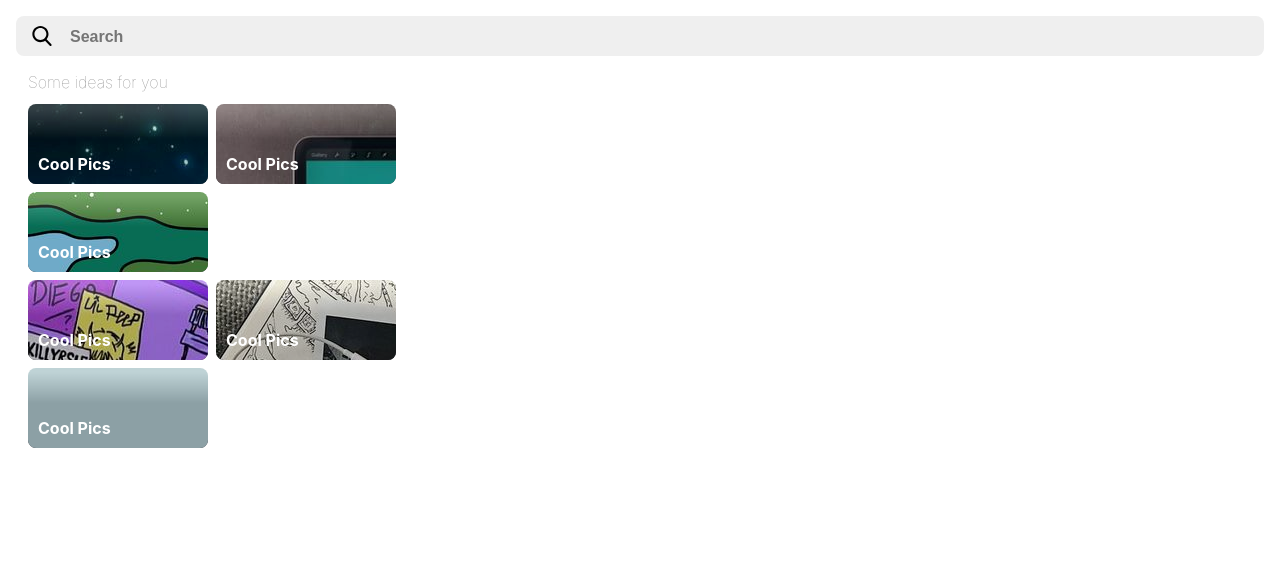
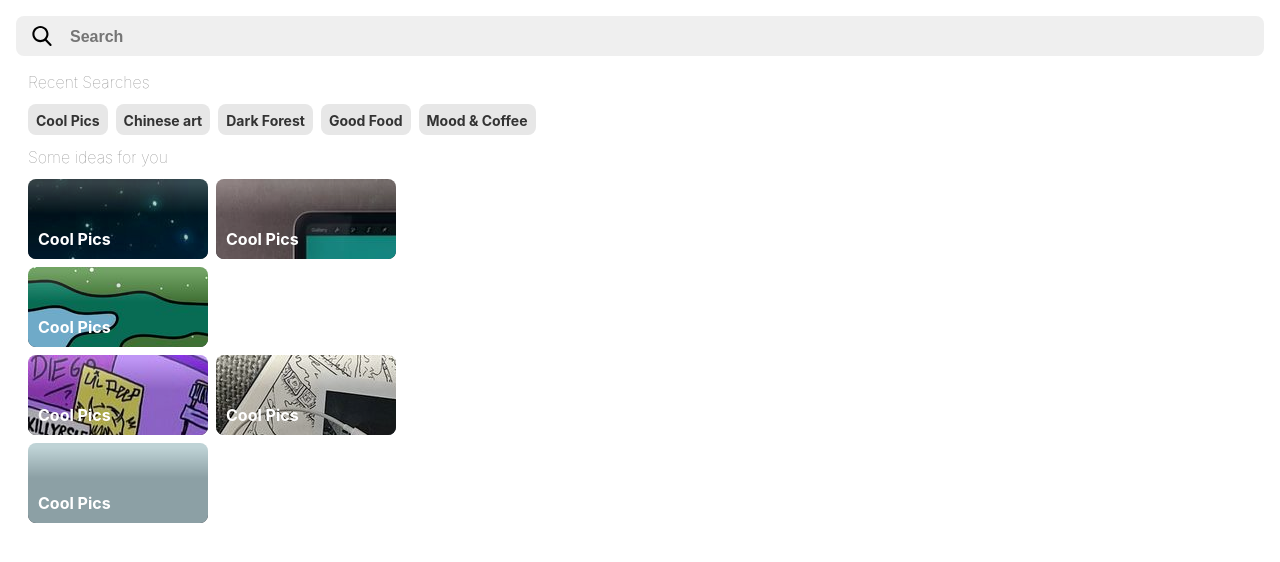
Before and after one commit to GuilhermeMont/painterest, a React (Create React App) app: page / in a window 1280 px wide. Both pictures are taken after a click on the element 640 px from the left and 36 px from the top of the page. Shown: the top 562 px of the page. Built offline with nearby package versions, Linux system fonts and the light colour scheme.

Commit message:
Search bar - Recent searches

```diff
--- a/src/components/Searchbar/Searchbar.js
+++ b/src/components/Searchbar/Searchbar.js
@@ -11,7 +11,6 @@ class searchbar extends Component {
 
 
     showSuggestionsHandler = () => {
-        console.log('cool');
         const s = this.state.showSuggestions;
         this.setState({showSuggestions: !s})
     };
--- /dev/null
+++ b/src/components/Searchbar/Suggestions/RecentSearches/RecentSearches.js
@@ -0,0 +1,12 @@
+import React from 'react'
+import classes from './RecentSearches.module.css'
+
+const recentSearches = (props) => {
+    return(
+      <span className={classes.RecentSearches}>
+          {props.text}
+      </span>
+    );
+};
+
+export default recentSearches;
--- /dev/null
+++ b/src/components/Searchbar/Suggestions/RecentSearches/RecentSearches.module.css
@@ -0,0 +1,12 @@
+.RecentSearches{
+    background-color: #e7e7e7;
+    display: -webkit-inline-box;
+    color: #333;
+    font-size: 14px;
+    padding: 8px;
+    font-weight: bold;
+    height: 15px;
+    border-radius: 8px;
+    margin: 4px;
+    white-space: nowrap;
+}
--- a/src/components/Searchbar/Suggestions/Suggestions.js
+++ b/src/components/Searchbar/Suggestions/Suggestions.js
@@ -1,17 +1,27 @@
 import React,{Component} from 'react'
 import classes from  './Suggestions.module.css'
 import Topics from './Topics/Topics'
+import RecentSearches from './RecentSearches/RecentSearches'
 
 class Suggestions extends Component{
+
     render() {
         let req = require.context("../../../../src/assets", false, /.*\.jpg$/);
+
         const topics = req.keys().map(key => {
             return <Topics key={req(key)} src={req(key)} title={'Cool Pics'}/>
         });
 
+        const tags = ['Cool Pics','Chinese art','Dark Forest', 'Good Food', 'Mood & Coffee'];
+
+        const recentSearches = tags.map(tag => {
+            return <RecentSearches key={tag} text={tag}/>
+        });
 
         return (
             <div className={classes.SuggestionsContainer}>
+                <span className={classes.SuggestionsTitle}>Recent Searches</span>
+                {recentSearches}
                 <span className={classes.SuggestionsTitle}>Some ideas for you</span>
                 <div className={classes.Topics}>
                     <div className={classes.wrapper}>
```
